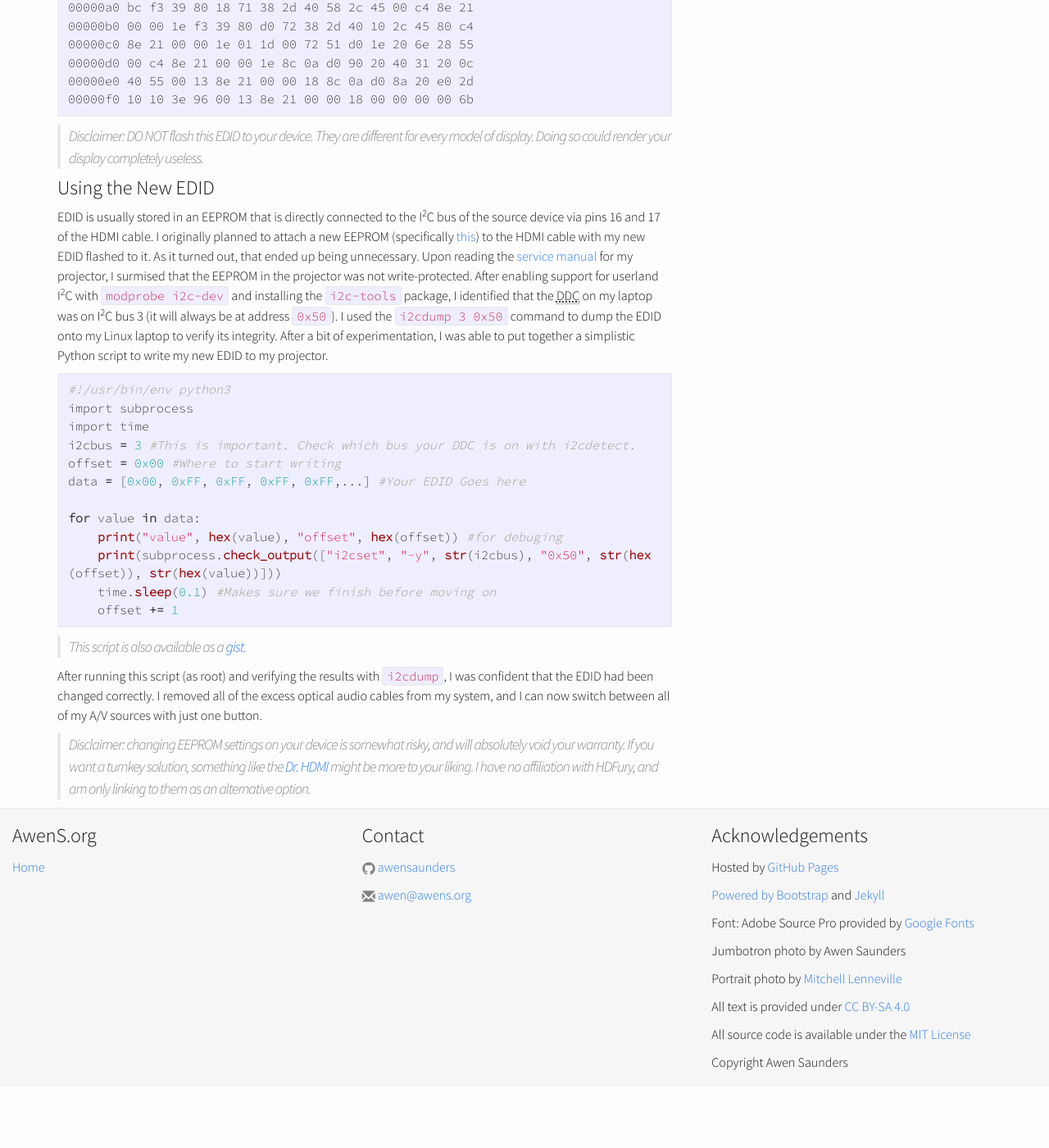
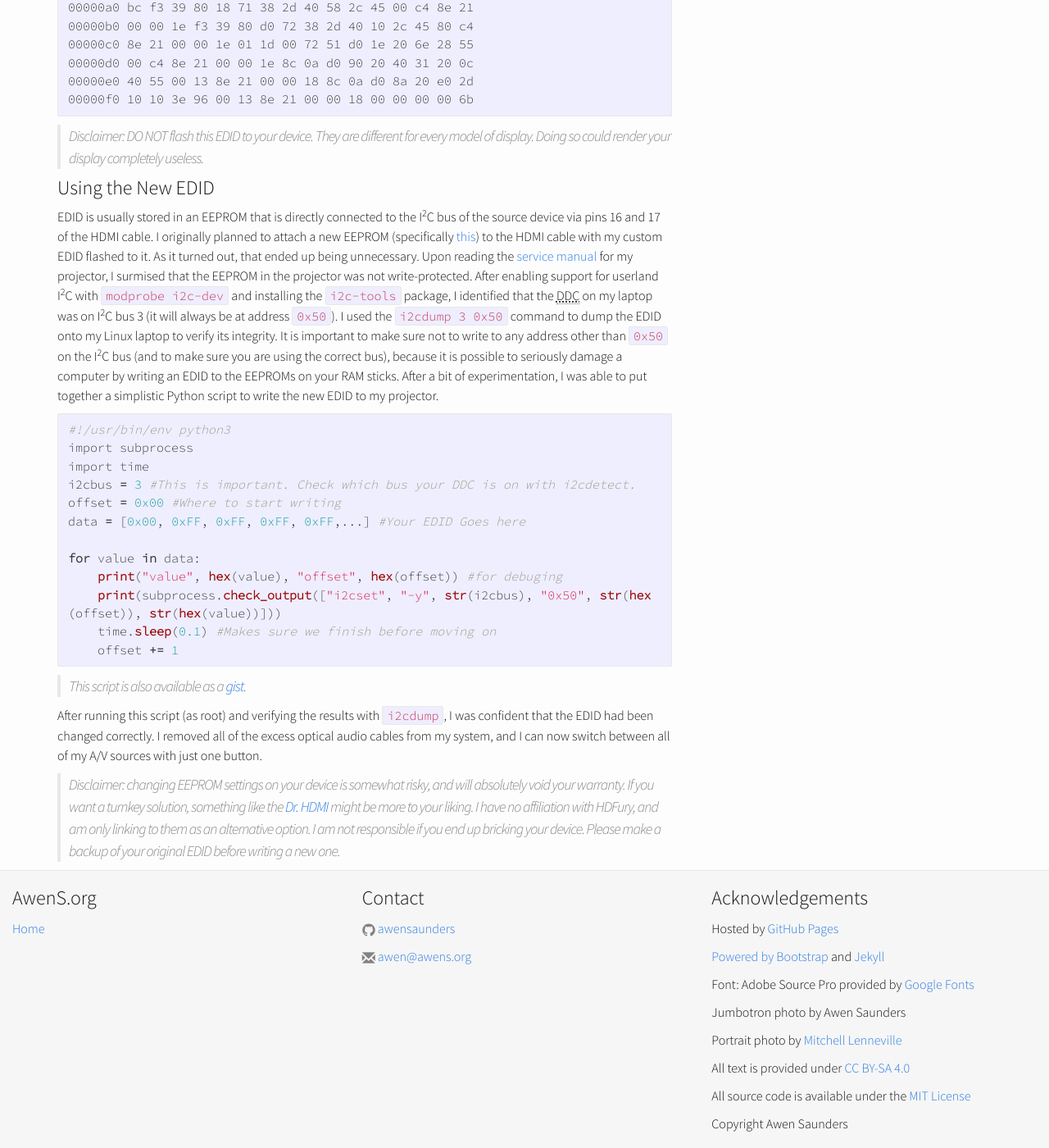
Before and after one commit to awensaunders/awensaunders.github.io, a Jekyll site: the page built from _posts/2016-05-25-HDMI-Audio-EDID.md, in a window 1280 px wide and 1400 px high, scrolled down 1515 px. Shown: the whole window at 82% size. Built offline with Jekyll 4.4.1, drawn with Linux system fonts in a browser that asks for light colours; nearby versions of some CDN libraries; before the commit the page ends 2840 px from its top, so only the background shows below that; some of the changed text lies outside the part shown.

Commit message:
Make more disclaimery stuff

```diff
--- a/_posts/2016-05-25-HDMI-Audio-EDID.md
+++ b/_posts/2016-05-25-HDMI-Audio-EDID.md
@@ -64,7 +64,7 @@ My custom EDID:
 
 ### Using the New EDID
 
-EDID is usually stored in an EEPROM that is directly connected to the I<sup>2</sup>C bus of the source device via pins 16 and 17 of the HDMI cable. I originally planned to attach a new EEPROM (specifically [this](http://www.microchip.com/wwwproducts/en/24LCS22A)) to the HDMI cable with my new EDID flashed to it. As it turned out, that ended up being unnecessary. Upon reading the [service manual](http://www.optoma.co.uk/optomatechnical/sharing/HD20/Service%20Manuals/HD20_HD200X_HD2200_HD20LV_HD21_HD23%20Service%20manual%20v7.0.pdf) for my projector, I surmised that the EEPROM in the projector was not write-protected. After enabling support for userland I<sup>2</sup>C with `modprobe i2c-dev` and installing the `i2c-tools` package, I identified that the DDC on my laptop was on I<sup>2</sup>C bus 3 (it will always be at address `0x50`). I used the `i2cdump 3 0x50` command to dump the EDID onto my Linux laptop to verify its integrity. After a bit of experimentation, I was able to put together a simplistic Python script to write my new EDID to my projector.
+EDID is usually stored in an EEPROM that is directly connected to the I<sup>2</sup>C bus of the source device via pins 16 and 17 of the HDMI cable. I originally planned to attach a new EEPROM (specifically [this](http://www.microchip.com/wwwproducts/en/24LCS22A)) to the HDMI cable with my custom EDID flashed to it. As it turned out, that ended up being unnecessary. Upon reading the [service manual](http://www.optoma.co.uk/optomatechnical/sharing/HD20/Service%20Manuals/HD20_HD200X_HD2200_HD20LV_HD21_HD23%20Service%20manual%20v7.0.pdf) for my projector, I surmised that the EEPROM in the projector was not write-protected. After enabling support for userland I<sup>2</sup>C with `modprobe i2c-dev` and installing the `i2c-tools` package, I identified that the DDC on my laptop was on I<sup>2</sup>C bus 3 (it will always be at address `0x50`). I used the `i2cdump 3 0x50` command to dump the EDID onto my Linux laptop to verify its integrity. It is important to make sure not to write to any address other than `0x50` on the I<sup>2</sup>C bus (and to make sure you are using the correct bus), because it is possible to seriously damage a computer by writing an EDID to the EEPROMs on your RAM sticks. After a bit of experimentation, I was able to put together a simplistic Python script to write the new EDID to my projector.
 
 
     #!/usr/bin/env python3
@@ -84,7 +84,7 @@ EDID is usually stored in an EEPROM that is directly connected to the I<sup>2</s
 
 After running this script (as root) and verifying the results with `i2cdump`, I was confident that the EDID had been changed correctly. I removed all of the excess optical audio cables from my system, and I can now switch between all of my A/V sources with just one button.
 
-> Disclaimer: changing EEPROM settings on your device is somewhat risky, and will absolutely void your warranty. If you want a turnkey solution, something like the [Dr. HDMI](https://www.hdfury.com/shop/otherhdfuryhardware/dr-hdmi/) might be more to your liking. I have no affiliation with HDFury, and am only linking to them as an alternative option.
+> Disclaimer: changing EEPROM settings on your device is somewhat risky, and will absolutely void your warranty. If you want a turnkey solution, something like the [Dr. HDMI](https://www.hdfury.com/shop/otherhdfuryhardware/dr-hdmi/) might be more to your liking. I have no affiliation with HDFury, and am only linking to them as an alternative option. I am not responsible if you end up bricking your device. Please make a backup of your original EDID before writing a new one.
 
 *[E-EDID]: Enhanced Extended Display Identification Data
 *[DDC]: Display Data Channel
```
Also changed, not shown: other parts of _posts/2016-05-25-HDMI-Audio-EDID.md (+1 -1 lines).
